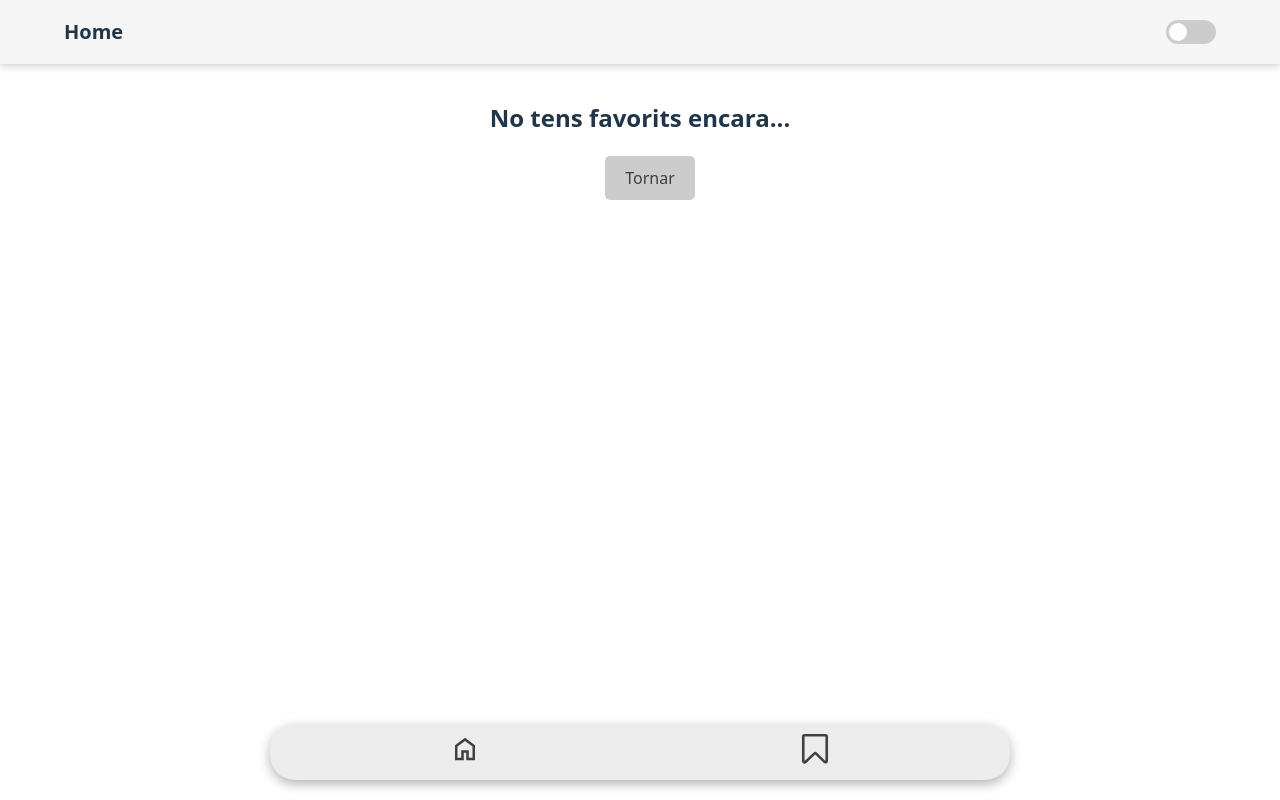
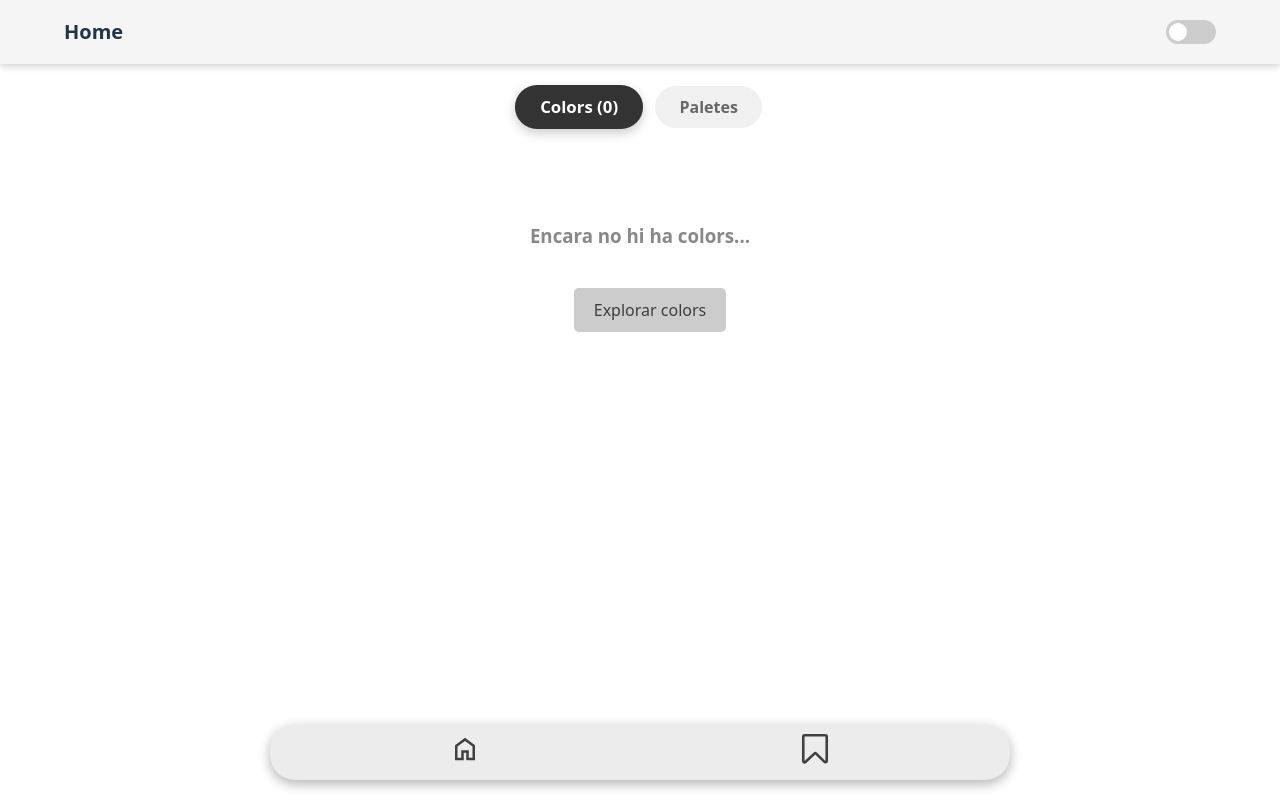
Before and after one commit to Polsacadas/ColorsApp, a React (Vite) app in the folder siratone/: page /FavoritesPage in a window 1280 px wide. Built offline with nearby package versions, Linux system fonts and the light colour scheme.

Commit message:
faps page

```diff
--- a/siratone/src/components/FavoritesPage.css
+++ b/siratone/src/components/FavoritesPage.css
@@ -0,0 +1,133 @@
+/* --- ESTILOS DE LAS PESTAÑAS--- */
+.fav-header {
+  padding: 10px 20px;
+  text-align: center;
+}
+
+.fav-tabs {
+  display: flex;
+  justify-content: center;
+  gap: 15px;
+  margin-bottom: 25px;
+  margin-top: 10px;
+}
+
+.tab-btn {
+  padding: 10px 24px;
+  border: none;
+  border-radius: 25px; /* Bordes muy redondeados (tipo pastilla) */
+  background-color: #f0f0f0;
+  color: #666;
+  font-weight: 600;
+  font-size: 1rem;
+  cursor: pointer;
+  transition: all 0.3s ease;
+}
+
+/* Estilo cuando el botón está activo */
+.tab-btn.active {
+  background-color: #333; /* Color oscuro (o tu color principal) */
+  color: white;
+  transform: scale(1.05);
+  box-shadow: 0 4px 10px rgba(0,0,0,0.2);
+}
+
+.empty-message {
+  text-align: center;
+  padding: 40px;
+  color: #888;
+}
+
+/* --- ESTILOS DE LA GRID (Mantenemos los de antes) --- */
+.favorites-grid {
+  padding: 10px;
+  display: grid;
+  grid-template-columns: repeat(3, 1fr);
+  gap: 10px;
+  list-style: none;
+}
+
+.favorites-grid h2 {
+  display: none; /* Ocultamos el título dentro del grid pq ya lo tenemos arriba */
+}
+
+/* ... AQUÍ PEGA EL RESTO DEL CSS QUE HICIMOS EN EL PASO ANTERIOR ... */
+/* (El bloque .favorites-grid .post-item, .save-button, etc.) */
+.favorites-grid .post-item {
+  aspect-ratio: 1 / 1;
+  border-radius: 12px;
+  overflow: hidden;
+  position: relative;
+  box-shadow: 0 4px 6px rgba(0,0,0,0.1);
+}
+
+/* --- LAYOUT EXTERNO (Cuadrícula de 3) --- */
+.favorites-grid {
+  padding: 10px; /* Igual que en ColorList */
+  display: grid;
+  grid-template-columns: repeat(3, 1fr); /* 3 columnas */
+  gap: 10px; /* Gap igual que en ColorList */
+  list-style: none;
+}
+
+/* Título */
+.favorites-grid h2 {
+  grid-column: 1 / -1;
+  width: 100%;
+  margin-bottom: 20px;
+  text-align: center;
+  color: #333;
+}
+
+/* --- EL CUBO (Item) --- */
+.favorites-grid .post-item {
+  aspect-ratio: 1 / 1; /* Esto fuerza que sean cuadrados perfectos */
+  border-radius: 12px; /* Mismo radio que ColorList */
+  overflow: hidden;
+  position: relative;
+  box-shadow: 0 4px 6px rgba(0,0,0,0.1);
+  transition: transform 0.2s;
+}
+
+
+
+/* La caja de color ocupa todo el espacio */
+.favorites-grid .color-box {
+  width: 100%;
+  height: 100%;
+  position: relative; /* Clave para posicionar lo de dentro */
+  display: block; /* Importante: Block para que funcionen los absolute de dentro */
+}
+
+/* Botón de guardar (Igual que ColorList: Arriba derecha) */
+.favorites-grid .save-button {
+  position: absolute;
+  top: 5px;
+  right: 5px;
+  background: none;
+  border: none;
+  padding: 8px;
+  cursor: pointer;
+  z-index: 10; /* Aseguramos que quede por encima */
+}
+
+.favorites-grid .save-button img {
+  width: 30px;
+  height: 30px;
+  /* Icono blanco por defecto, igual que en tu lista */
+  filter: brightness(0) invert(1);
+}
+
+/* Texto HEX (Igual que ColorList: Girado -90deg) */
+.favorites-grid .hex-text {
+  position: absolute;
+  left: 15px;
+  top: 90%; /* Ajustado ligeramente para el cuadrado */
+  transform: rotate(-90deg);
+  transform-origin: left top;
+  font-size: 18px;
+  color: white;
+  padding: 2px 4px;
+  font-weight: bold;
+  white-space: nowrap;
+}
--- a/siratone/src/components/FavoritesPage.jsx
+++ b/siratone/src/components/FavoritesPage.jsx
@@ -1,63 +1,89 @@
-import { useFavorites } from '../context/FavoritesContext'; // IMPORTEM EL HOOK
-import { Link } from "react-router-dom"; // Assegurem que Link està importat
+import { useState } from 'react';
+import { useFavorites } from '../context/FavoritesContext';
+import { Link } from "react-router-dom";
 import './FavoritesPage.css';
 
 function FavoritesPage() {
-const { favorites, toggleFavorite } = useFavorites(); // USEM EL HOOK (CONECTAMOS AL CONTEXT AQUII)
+  const { favorites, toggleFavorite } = useFavorites();
 
-//SI NO HAY FAPS AUN
-  if (favorites.length === 0) {
+  // ESTADO: 'colors' es el valor inicial (por defecto)
+  const [activeTab, setActiveTab] = useState('colors');
+
   return (
-      <div className="detail-container">
-      <h2>No tens favorits encara...</h2>
-      <Link to="/" className="back-btn"> Tornar </Link>
+    <div className="favorites-page-container">
+
+      {/* CABECERA Y PESTAÑAS */}
+      <div className="fav-header">
+        <h2>MIS FAVORITOS</h2>
+
+        <div className="fav-tabs">
+          {/* Botón Colores */}
+          <button
+            className={`tab-btn ${activeTab === 'colors' ? 'active' : ''}`}
+            onClick={() => setActiveTab('colors')}
+          >
+            Colors ({favorites.length})
+          </button>
+
+          {/* Botón Paletas */}
+          <button
+            className={`tab-btn ${activeTab === 'palettes' ? 'active' : ''}`}
+            onClick={() => setActiveTab('palettes')}
+          >
+            Paletes
+          </button>
         </div>
-    );
-  }
+      </div>
 
-  //SI HAY FAPS
-  return (
-    <div className="posts-grid">
-    <h2>MIS FAPS ({favorites.length}) </h2>
-
+      {/* --- CONTENIDO: COLORES --- */}
+      {activeTab === 'colors' && (
+        <>
+          {favorites.length === 0 ? (
+            <div className="empty-message">
+              <h3>Encara no hi ha colors...</h3>
+              <Link to="/" className="back-btn" style={{marginTop: '20px', display:'inline-block'}}>
+                Explorar colors
+              </Link>
+            </div>
+          ) : (
+            <div className="favorites-grid">
               {favorites.map((post) => (
-             <li
-              key={post.id}
-              className="post-item"
-              style={{
-                // usa post.gridHeight si existe, si no, 'span 2' por default
-              gridRowEnd: `span ${post.gridHeight || 2}`
-              }}
-            >
+                <li key={post.id} className="post-item">
                   <Link
                     to={`/post/${post.hex.replace('#', '')}`}
-                style={{ display: "flex", width: "100%" }}>
-
-                  {/* color box */}
+                    style={{ display: "block", width: "100%", height: "100%" }}
+                  >
                     <div className="color-box" style={{ backgroundColor: post.rgb }}>
-
-                    {/* save icon - Para eliminar tmb desde faps */}
                       <button
-                      className="save-button is-favorite"
+                        className="save-button"
                         onClick={(e) => {
                           e.preventDefault();
                           e.stopPropagation();
                           toggleFavorite(post);
                         }}
                       >
-                      <img src="/icons/save-filled.svg" alt="Treure de Favorits" />
+                        <img src="/icons/save-filled.svg" alt="Quitar Favorito" />
                       </button>
-
-                    {/* Texto HEX  */}
                       <span className="hex-text">{post.hex}</span>
                     </div>
                   </Link>
                 </li>
               ))}
+            </div>
+          )}
+        </>
+      )}
 
+      {/* --- CONTENIDO: PALETAS --- */}
+      {activeTab === 'palettes' && (
+        <div className="empty-message">
+          <h3>Paletes guardades</h3>
+          <p>Cap paleta guardada</p>
         </div>
       )}
 
-
+    </div>
+  );
+}
 
 export default FavoritesPage;
--- a/siratone/src/context/FavoritesContext.jsx
+++ b/siratone/src/context/FavoritesContext.jsx
@@ -6,6 +6,9 @@ const FavoritesContext = createContext();
 //2. creamos componente que inyecta los datos
 export function FavoritesProvider({children}) {
     const [favorites, setFavorites] = useState([]);
+
+    // Estado para PALETAS
+    const [favPalettes, setFavPalettes] = useState([]);
 
     //toggle per afegir/treure
     const toggleFavorite = (post) => {
@@ -26,9 +29,27 @@ export function FavoritesProvider({children}) {
         return favorites.some(fav => fav.id === id);
     };
 
+    // --- LÓGICA PALETAS ---
+    const toggleFavoritePalette = (palette) => {
+        const exists = favPalettes.find(fav => fav.id === palette.id);
+
+        if (exists) {
+            // Si ya existe, la quitamos
+            setFavPalettes(favPalettes.filter(fav => fav.id !== palette.id));
+        } else {
+            // Si no existe, la añadimos
+            setFavPalettes([...favPalettes, palette]);
+        }
+    };
+
+    const isFavoritePalette = (id) => {
+        return favPalettes.some(fav => fav.id === id);
+    };
+
     //3. Retornamos el Provider con los valores que queremos compatir
     return (
-        <FavoritesContext.Provider value={{ favorites, toggleFavorite, isFavorite }}>
+        <FavoritesContext.Provider value={{ favorites, toggleFavorite, isFavorite, favPalettes,
+            toggleFavoritePalette, isFavoritePalette }}>
             {children}
         </FavoritesContext.Provider>
     );
```
Lines whose indentation alone changed are shown as unchanged.
